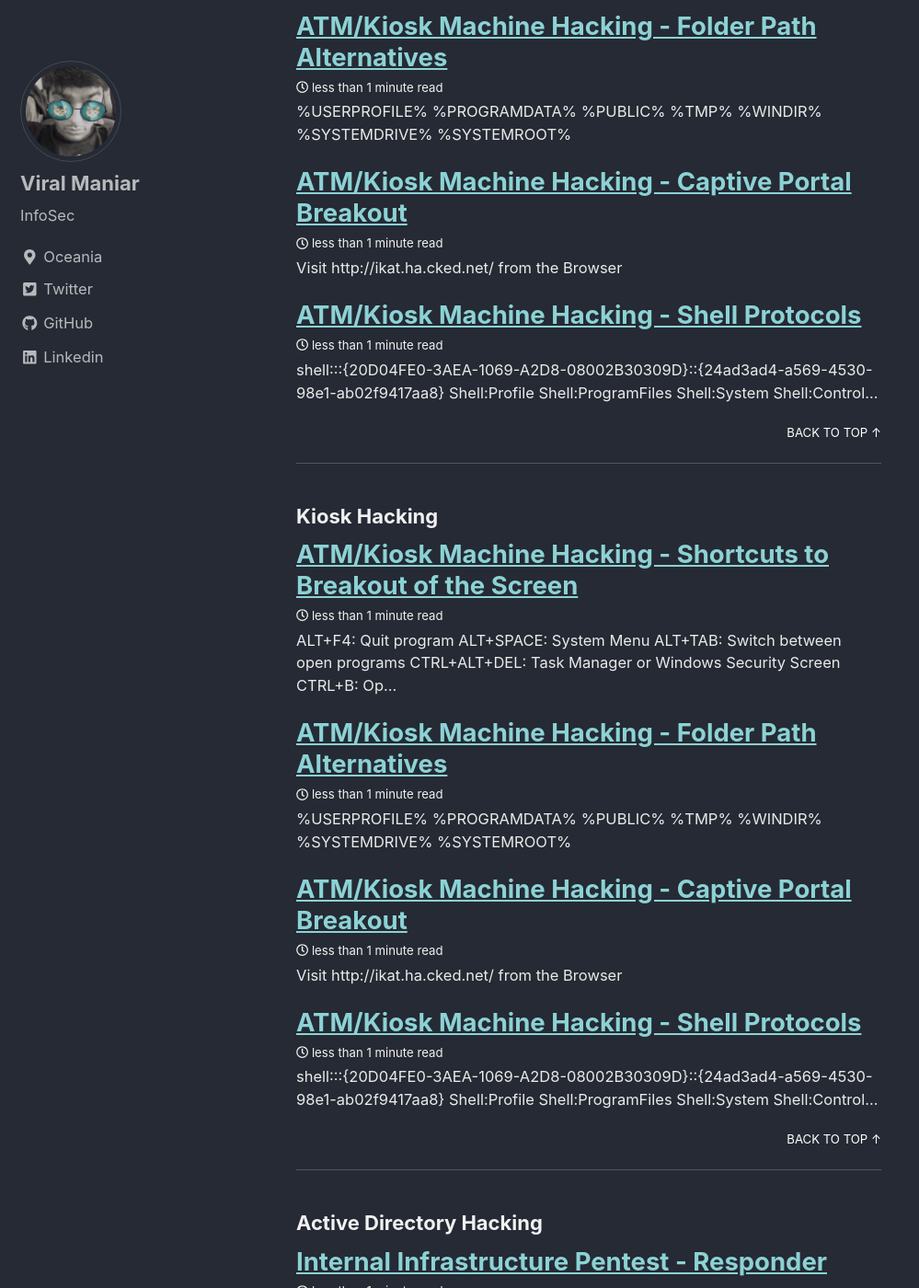
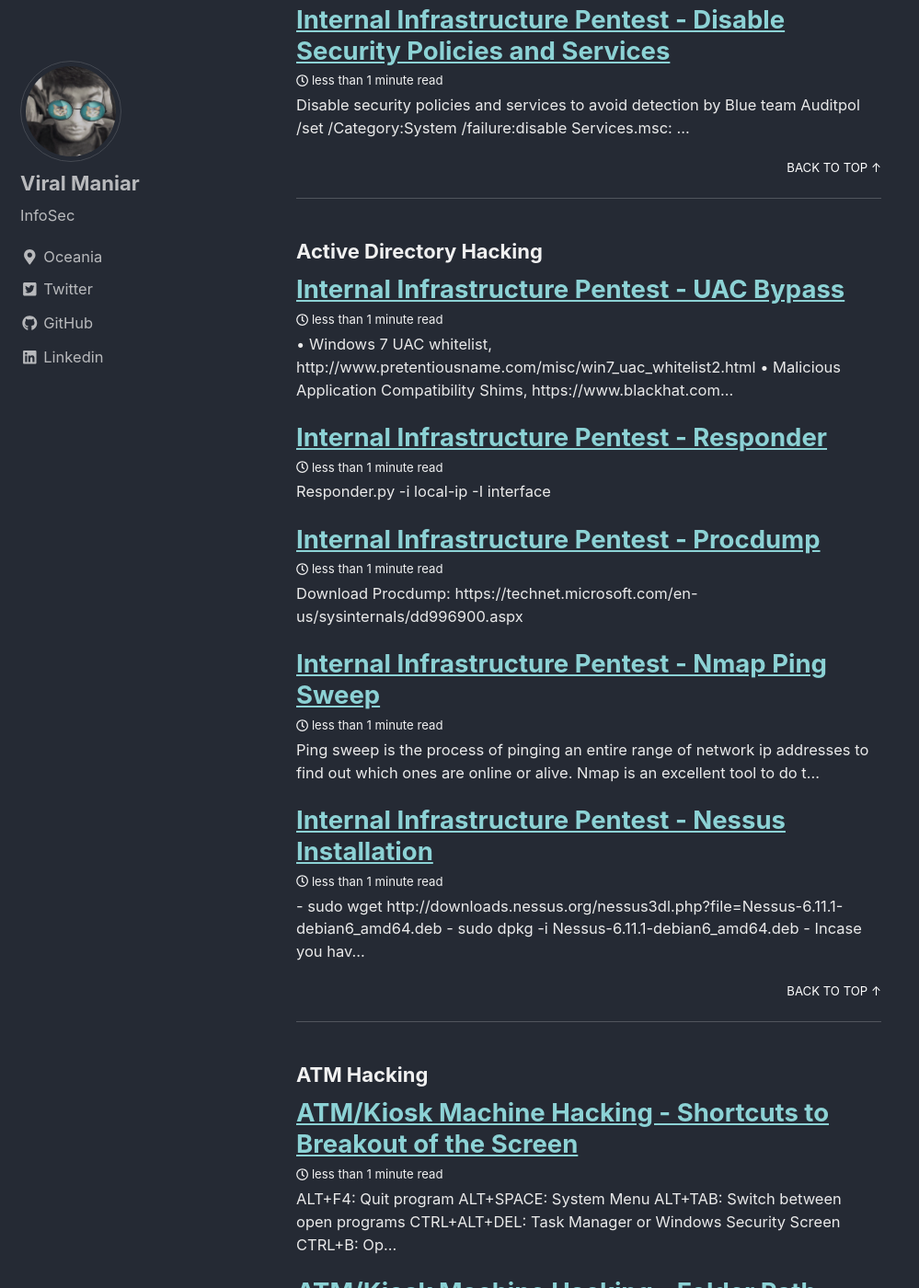
Before and after one commit to Viralmaniar/viralmaniar.github.io, a Jekyll site: the page built from category-archive.md, in a window 1280 px wide and 1400 px high, scrolled down 12123 px. Shown: the whole window at 92% size, without its empty margins (0-999 px from the left). Built offline with Jekyll 4.4.1, drawn with Linux system fonts in a browser that asks for light colours; cached includes are drawn as plain includes; nearby versions of some CDN libraries; some of the changed text lies outside the part shown.

Commit message:
Update 2019-07-07-UAC-Bypass-Methods.md

```diff
--- a/_posts/2019-07-07-UAC-Bypass-Methods.md
+++ b/_posts/2019-07-07-UAC-Bypass-Methods.md
@@ -1,4 +1,22 @@
-<pre>
+---
+layout: single
+classes: wide
+author_profile: true
+read_time: true
+share: true
+related: true
+title:  "Internal Infrastructure Pentest - UAC Bypass"
+date:   2019-07-07 15:36:00 +1000
+categories:
+  - Internal Pentest
+  - Internal Infrastructure Pentest
+  - Network Pentest
+  - Active Directory Hacking
+tags:
+  - UAC
+  - UAC Bypass
+---
+
 •	Windows 7 UAC whitelist, http://www.pretentiousname.com/misc/win7_uac_whitelist2.html
 •	Malicious Application Compatibility Shims, https://www.blackhat.com/docs/eu-15/materials/eu-15-Pierce-Defending-Against-Malicious-Application-Compatibility-Shims-wp.pdf
 •	Junfeng Zhang from WinSxS dev team blog, https://blogs.msdn.microsoft.com/junfeng/
@@ -19,4 +37,3 @@ ii.	https://tyranidslair.blogspot.ru/2017/05/reading-your-way-around-uac-part-2.
 iii.	https://tyranidslair.blogspot.ru/2017/05/reading-your-way-around-uac-part-3.html
 •	Research on CMSTP.exe, https://msitpros.com/?p=3960
 •	https://github.com/hfiref0x/UACME
-</pre>
```
